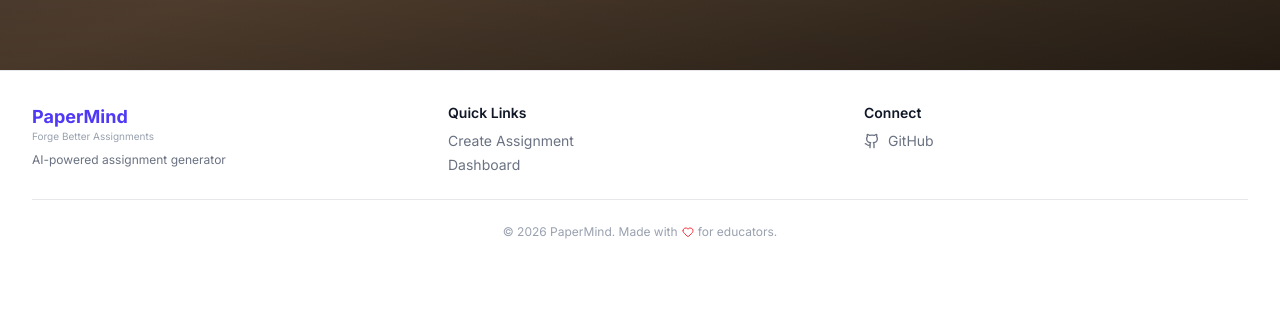
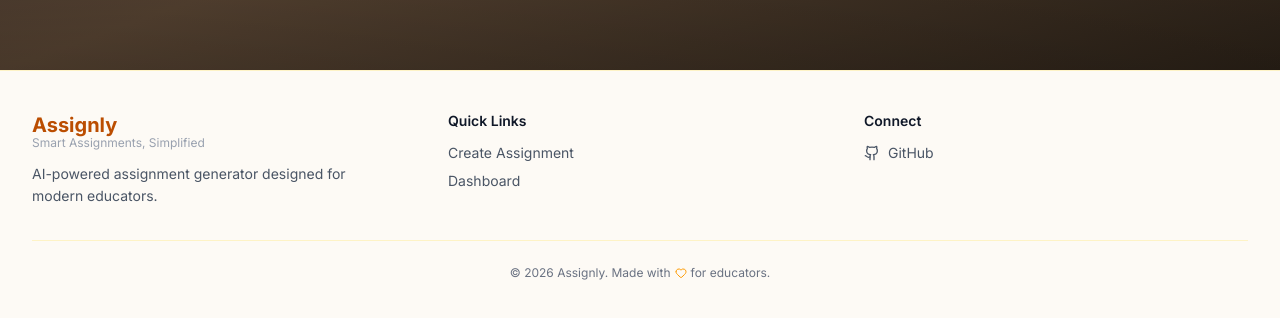
Before and after one commit to 100NikhilBro/Assignly, a Next.js app in the folder frontend/: page / in a window 1280 px wide. Shown: the part 2364-2682 px from the top of the page. Before the commit the page ends 2636 px from the top, so only its background shows below. Built offline with nearby package versions, Linux system fonts and the light colour scheme; no server answers.

Commit message:
Update Footer.tsx

```diff
--- a/frontend/components/layout/Footer.tsx
+++ b/frontend/components/layout/Footer.tsx
@@ -1,57 +1,146 @@
+
+
+// "use client";
+
+// import Link from "next/link";
+// import { FileText, Heart, Github } from "lucide-react";
+
+// export default function Footer() {
+//   const currentYear = new Date().getFullYear();
+
+//   return (
+//     <footer className="bg-white border-t border-gray-200">
+//       <div className="max-w-7xl mx-auto px-4 sm:px-6 lg:px-8 py-8">
+//         <div className="grid grid-cols-2 md:grid-cols-3 gap-8">
+//           {/* Brand */}
+//           <div>
+//             <Link href="/" className="flex flex-col items-start hover:opacity-80 transition">
+//               <span className="text-lg font-bold text-indigo-600">
+//                 PaperMind
+//               </span>
+//               <span className="text-[10px] text-gray-400 -mt-0.5">
+//                 Forge Better Assignments
+//               </span>
+//             </Link>
+//             <p className="text-gray-500 text-xs mt-2">
+//               AI-powered assignment generator
+//             </p>
+//           </div>
+
+//           {/* Quick Links */}
+//           <div>
+//             <h4 className="text-sm font-semibold text-gray-900 mb-2">Quick Links</h4>
+//             <ul className="space-y-1 text-sm">
+//               <li>
+//                 <Link href="/create-assignment" className="text-gray-500 hover:text-indigo-600 transition text-sm">
+//                   Create Assignment
+//                 </Link>
+//               </li>
+//               <li>
+//                 <Link href="/dashboard" className="text-gray-500 hover:text-indigo-600 transition text-sm">
+//                   Dashboard
+//                 </Link>
+//               </li>
+//             </ul>
+//           </div>
+
+//           {/* Social */}
+//           <div>
+//             <h4 className="text-sm font-semibold text-gray-900 mb-2">Connect</h4>
+//             <a
+//               href="https://github.com/100NikhilBro/vedaai-intelligent-assessment"
+//               target="_blank"
+//               rel="noopener noreferrer"
+//               className="flex items-center gap-2 text-gray-500 hover:text-indigo-600 transition text-sm"
+//             >
+//               <Github className="w-4 h-4" />
+//               GitHub
+//             </a>
+//           </div>
+//         </div>
+
+//         <div className="border-t border-gray-200 mt-6 pt-6 text-center">
+//           <p className="text-gray-400 text-xs flex items-center justify-center gap-1">
+//             © {currentYear} PaperMind. Made with <Heart className="w-3 h-3 text-red-500" /> for educators.
+//           </p>
+//         </div>
+//       </div>
+//     </footer>
+//   );
+// }
+
+
 
 
 "use client";
 
 import Link from "next/link";
-import { FileText, Heart, Github } from "lucide-react";
+import { Heart, Github } from "lucide-react";
 
 export default function Footer() {
   const currentYear = new Date().getFullYear();
 
   return (
-    <footer className="bg-white border-t border-gray-200">
-      <div className="max-w-7xl mx-auto px-4 sm:px-6 lg:px-8 py-8">
-        <div className="grid grid-cols-2 md:grid-cols-3 gap-8">
-          {/* Brand */}
+    <footer className="bg-[#fdfaf5] border-t border-amber-100">
+      <div className="max-w-7xl mx-auto px-4 sm:px-6 lg:px-8 py-10">
+
+        {/* GRID */}
+        <div className="grid grid-cols-1 sm:grid-cols-2 md:grid-cols-3 gap-8">
+
+          {/* BRAND */}
           <div>
-            <Link href="/" className="flex flex-col items-start hover:opacity-80 transition">
-              <span className="text-lg font-bold text-indigo-600">
-                PaperMind
+            <Link
+              href="/"
+              className="flex flex-col items-start hover:opacity-80 transition"
+            >
+              <span className="text-xl font-bold text-amber-700">
+                Assignly
               </span>
-              <span className="text-[10px] text-gray-400 -mt-0.5">
-                Forge Better Assignments
+              <span className="text-xs text-gray-400 -mt-1">
+                Smart Assignments, Simplified
               </span>
             </Link>
-            <p className="text-gray-500 text-xs mt-2">
-              AI-powered assignment generator
+
+            <p className="text-gray-600 text-sm mt-3 leading-relaxed max-w-xs">
+              AI-powered assignment generator designed for modern educators.
             </p>
           </div>
 
-          {/* Quick Links */}
+          {/* LINKS */}
           <div>
-            <h4 className="text-sm font-semibold text-gray-900 mb-2">Quick Links</h4>
-            <ul className="space-y-1 text-sm">
+            <h4 className="text-sm font-semibold text-gray-900 mb-3">
+              Quick Links
+            </h4>
+            <ul className="space-y-2 text-sm">
               <li>
-                <Link href="/create-assignment" className="text-gray-500 hover:text-indigo-600 transition text-sm">
+                <Link
+                  href="/create-assignment"
+                  className="text-gray-600 hover:text-amber-700 transition"
+                >
                   Create Assignment
                 </Link>
               </li>
               <li>
-                <Link href="/dashboard" className="text-gray-500 hover:text-indigo-600 transition text-sm">
+                <Link
+                  href="/dashboard"
+                  className="text-gray-600 hover:text-amber-700 transition"
+                >
                   Dashboard
                 </Link>
               </li>
             </ul>
           </div>
 
-          {/* Social */}
+          {/* SOCIAL */}
           <div>
-            <h4 className="text-sm font-semibold text-gray-900 mb-2">Connect</h4>
+            <h4 className="text-sm font-semibold text-gray-900 mb-3">
+              Connect
+            </h4>
             <a
               href="https://github.com/100NikhilBro/vedaai-intelligent-assessment"
               target="_blank"
               rel="noopener noreferrer"
-              className="flex items-center gap-2 text-gray-500 hover:text-indigo-600 transition text-sm"
+              className="flex items-center gap-2 text-gray-600 hover:text-amber-700 transition text-sm"
             >
               <Github className="w-4 h-4" />
               GitHub
@@ -59,9 +148,11 @@ export default function Footer() {
           </div>
         </div>
 
-        <div className="border-t border-gray-200 mt-6 pt-6 text-center">
-          <p className="text-gray-400 text-xs flex items-center justify-center gap-1">
-            © {currentYear} PaperMind. Made with <Heart className="w-3 h-3 text-red-500" /> for educators.
+        {/* BOTTOM */}
+        <div className="border-t border-amber-100 mt-8 pt-6 text-center">
+          <p className="text-gray-500 text-xs flex items-center justify-center gap-1">
+            © {currentYear} Assignly. Made with{" "}
+            <Heart className="w-3 h-3 text-amber-500" /> for educators.
           </p>
         </div>
       </div>
```
